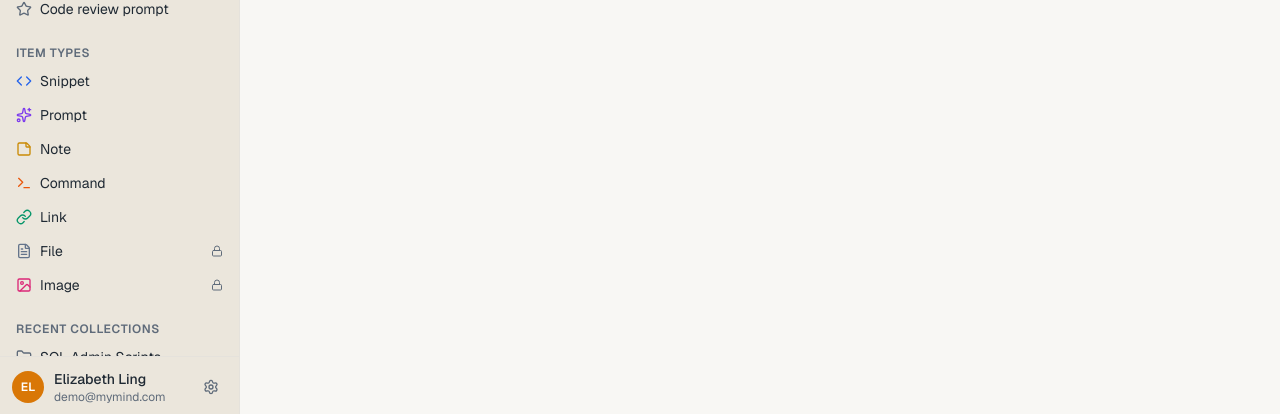
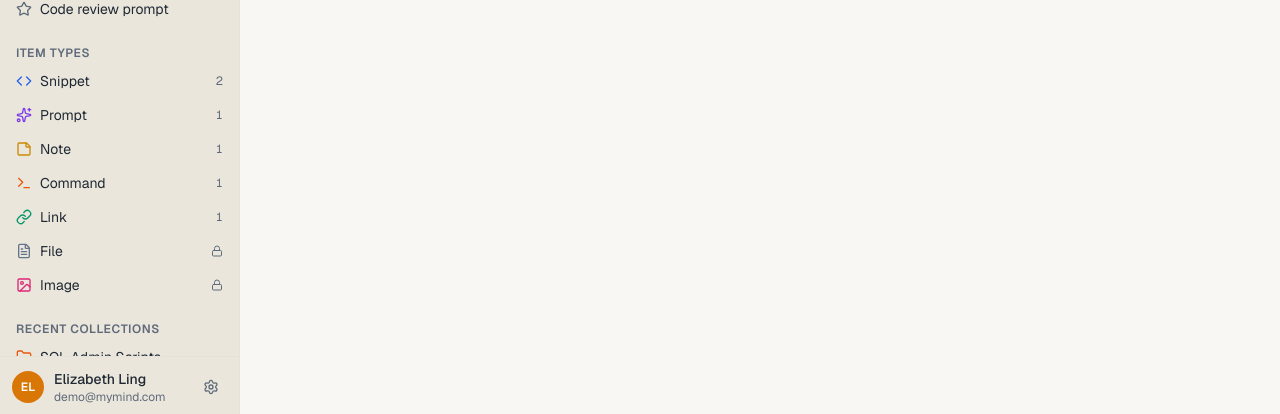
Before and after one commit to elizabeth-ling/mymind, a Next.js app: page /dashboard in a window 1280 px wide. Shown: the part 383-797 px from the top of the page. Built offline with nearby package versions, Linux system fonts and the light colour scheme; no server answers; the database is empty.

Commit message:
feat: add colour coded icons to sidebar and frequency counts per item type

```diff
--- a/src/components/dashboard/sidebar.tsx
+++ b/src/components/dashboard/sidebar.tsx
@@ -19,6 +19,33 @@ export function Sidebar({ onClose, closeOnNavigate = false }: SidebarProps) {
   const recentCollections = collections.filter((c) => !c.isFavorite).slice(0, 4);
   const pinnedItems = items.filter((i) => i.isPinned).slice(0, 6);
   const starredItems = items.filter((i) => i.isFavorite).slice(0, 6);
+
+  const itemCountByType = new Map<string, number>();
+  for (const item of items) {
+    itemCountByType.set(
+      item.itemTypeId,
+      (itemCountByType.get(item.itemTypeId) ?? 0) + 1
+    );
+  }
+
+  const getDominantTypeColor = (collectionId: string): string | undefined => {
+    const counts = new Map<string, number>();
+    for (const item of items) {
+      if (!item.collectionIds.includes(collectionId)) continue;
+      counts.set(item.itemTypeId, (counts.get(item.itemTypeId) ?? 0) + 1);
+    }
+
+    let topTypeId: string | undefined;
+    let topCount = 0;
+    for (const [typeId, count] of counts) {
+      if (count > topCount) {
+        topCount = count;
+        topTypeId = typeId;
+      }
+    }
+
+    return itemTypes.find((type) => type.id === topTypeId)?.color;
+  };
 
   const userInitials = currentUser.name
     .split(" ")
@@ -137,7 +164,11 @@ export function Sidebar({ onClose, closeOnNavigate = false }: SidebarProps) {
                   trailing={
                     type.isProOnly ? (
                       <Lock className="size-3 text-muted-foreground" />
-                    ) : null
+                    ) : (
+                      <span className="text-xs tabular-nums text-muted-foreground">
+                        {itemCountByType.get(type.id) ?? 0}
+                      </span>
+                    )
                   }
                 >
                   {type.name}
@@ -151,17 +182,28 @@ export function Sidebar({ onClose, closeOnNavigate = false }: SidebarProps) {
           <>
             <SectionHeading>Recent Collections</SectionHeading>
             <ul className="space-y-0.5">
-              {recentCollections.map((collection) => (
+              {recentCollections.map((collection) => {
+                const folderColor = getDominantTypeColor(collection.id);
+                return (
                   <li key={collection.id}>
                     <SidebarLink
                       href={`/collections/${collection.slug}`}
-                    icon={<Folder className="size-4 text-muted-foreground" />}
+                      icon={
+                        <Folder
+                          className={cn(
+                            "size-4",
+                            !folderColor && "text-muted-foreground"
+                          )}
+                          style={folderColor ? { color: folderColor } : undefined}
+                        />
+                      }
                       onNavigate={handleNavigate}
                     >
                       {collection.name}
                     </SidebarLink>
                   </li>
-              ))}
+                );
+              })}
             </ul>
           </>
         )}
```
Lines whose indentation alone changed are shown as unchanged.
